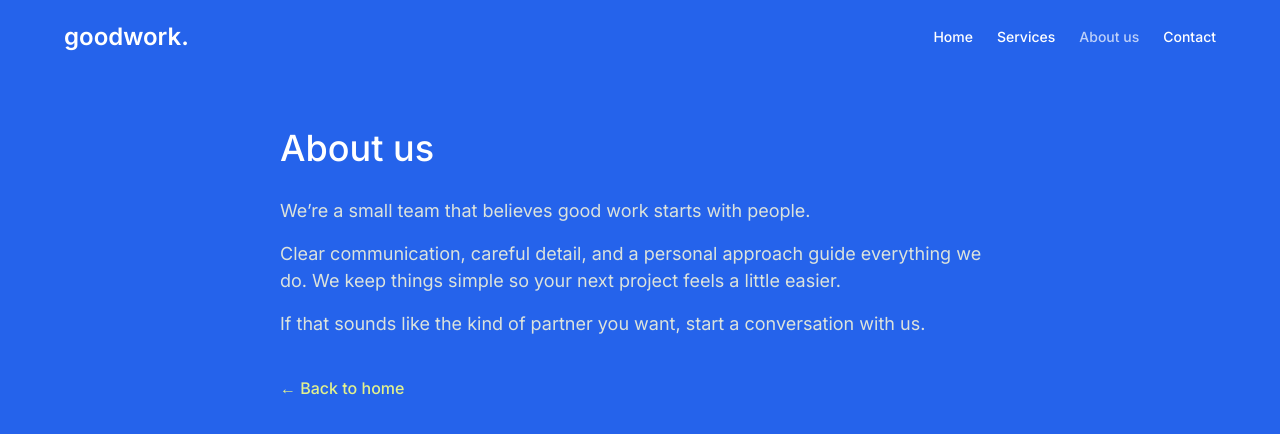
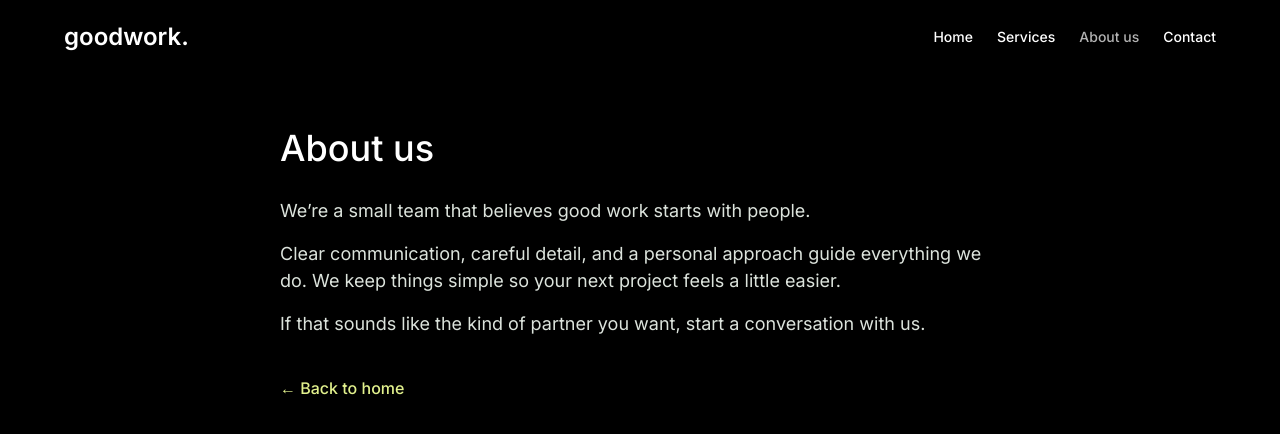
Before and after one commit to lamjaihaha/goodwork-site, a plain HTML site: page about.html in a window 1280 px wide. Drawn offline with Linux system fonts and the light colour scheme.

Commit message:
Change About page background to black #000000

```diff
--- a/styles.css
+++ b/styles.css
@@ -22,7 +22,7 @@ a { color: inherit; text-decoration: none; }
   border-bottom: 1px solid transparent;
 }
 .site-header.dark {
-  background: #2563eb;
+  background: #000000;
   color: #fff;
 }
 .site-header .inner {
@@ -88,7 +88,7 @@ footer { max-width: 1200px; margin: 0 auto; padding: 0 1.5rem 2.5rem; }
 }
 .footer-wordmark { font-size: 18px; font-weight: 600; }
 .footer-msg { font-size: 13px; color: var(--sage); }
-.page-green { background: #2563eb; color: #fff; min-height: 100vh; }
+.page-green { background: #000000; color: #fff; min-height: 100vh; }
 .about-page { padding: 3rem 1.5rem; }
 .about-inner { max-width: 720px; margin: 0 auto; }
 .about-inner h1 { font-size: 36px; font-weight: 500; margin-bottom: 1.5rem; }
```
